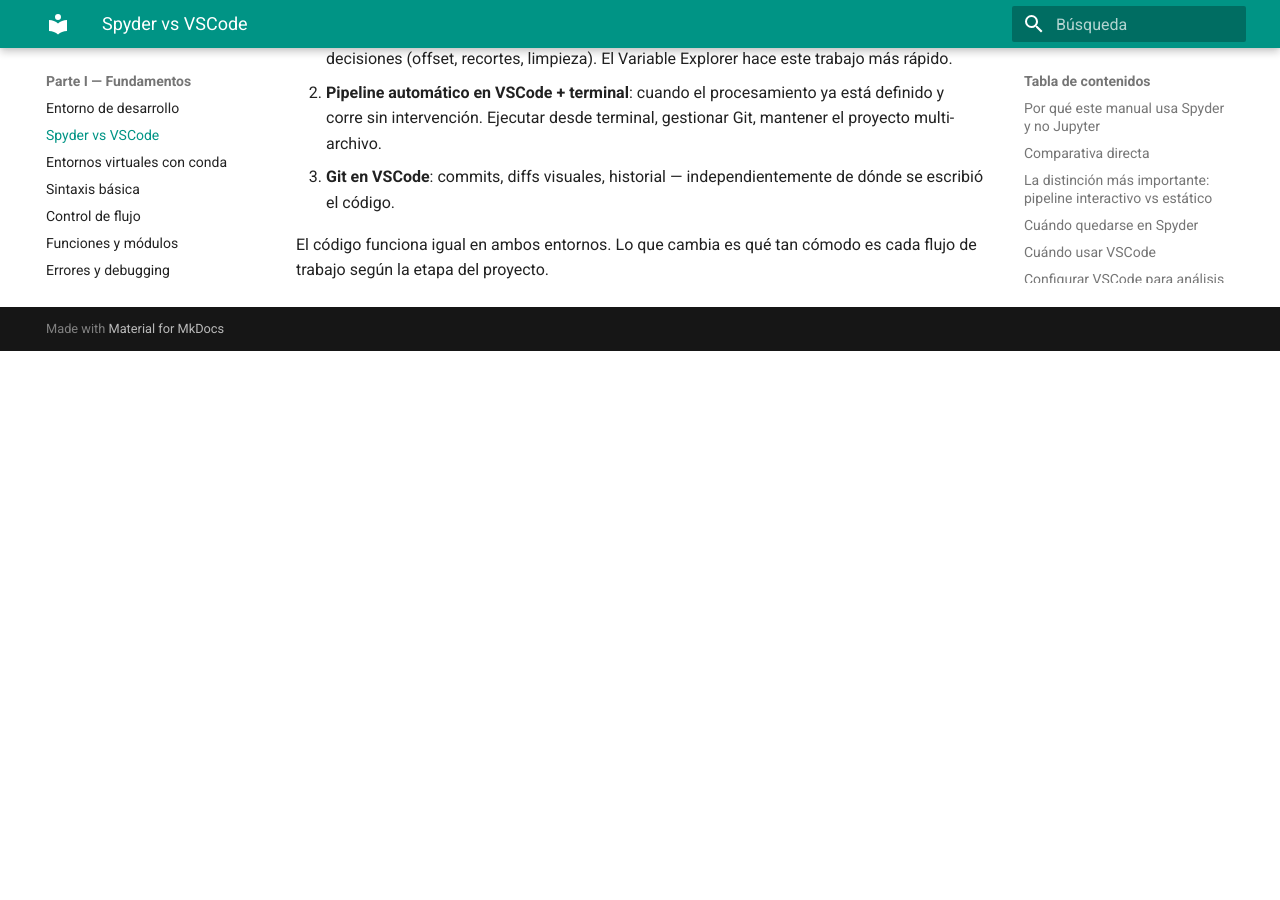
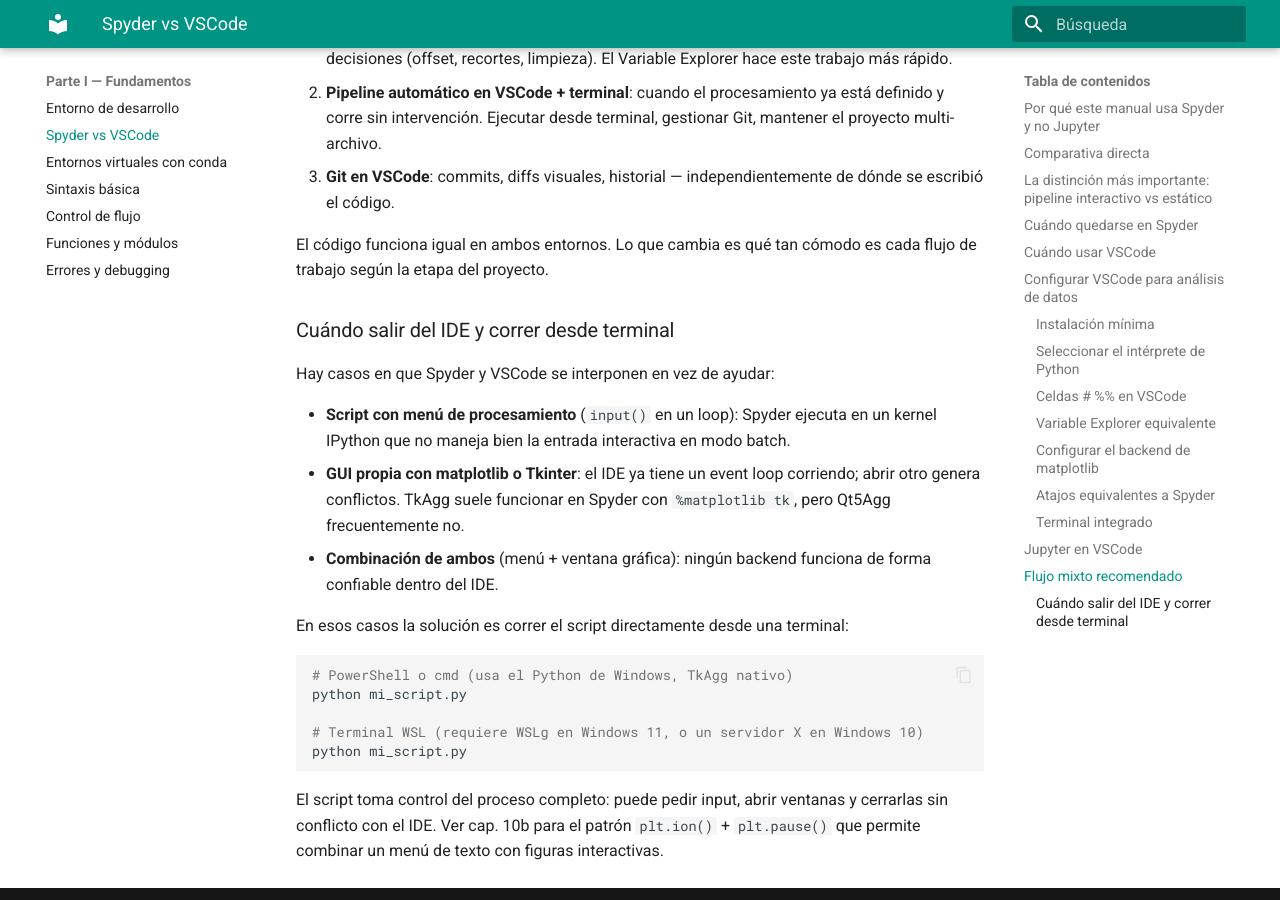
Before and after one commit to TomValderrama/manual-python-oceanografia, an MkDocs documentation site: the page built from docs/parte1/01b_spyder_vs_vscode.md, in a window 1280 px wide and 900 px high, scrolled down 6058 px. Built offline with MkDocs 1.6.1 and Material for MkDocs 9.7.7, drawn with Linux system fonts in a browser that asks for light colours; before the commit the page ends 6409 px from its top, so only the background shows below that.

Commit message:
git add -A + git commit

````diff
--- a/docs/parte1/01b_spyder_vs_vscode.md
+++ b/docs/parte1/01b_spyder_vs_vscode.md
@@ -196,3 +196,23 @@ No es necesario elegir uno y abandonar el otro. La combinación más práctica:
 3. **Git en VSCode**: commits, diffs visuales, historial — independientemente de dónde se escribió el código.
 
 El código funciona igual en ambos entornos. Lo que cambia es qué tan cómodo es cada flujo de trabajo según la etapa del proyecto.
+
+### Cuándo salir del IDE y correr desde terminal
+
+Hay casos en que Spyder y VSCode se interponen en vez de ayudar:
+
+- **Script con menú de procesamiento** (`input()` en un loop): Spyder ejecuta en un kernel IPython que no maneja bien la entrada interactiva en modo batch.
+- **GUI propia con matplotlib o Tkinter**: el IDE ya tiene un event loop corriendo; abrir otro genera conflictos. TkAgg suele funcionar en Spyder con `%matplotlib tk`, pero Qt5Agg frecuentemente no.
+- **Combinación de ambos** (menú + ventana gráfica): ningún backend funciona de forma confiable dentro del IDE.
+
+En esos casos la solución es correr el script directamente desde una terminal:
+
+```bash
+# PowerShell o cmd (usa el Python de Windows, TkAgg nativo)
+python mi_script.py
+
+# Terminal WSL (requiere WSLg en Windows 11, o un servidor X en Windows 10)
+python mi_script.py
+```
+
+El script toma control del proceso completo: puede pedir input, abrir ventanas y cerrarlas sin conflicto con el IDE. Ver cap. 10b para el patrón `plt.ion()` + `plt.pause()` que permite combinar un menú de texto con figuras interactivas.
````
Also changed, not shown: docs/parte1/04b_debugging.md (+5 -5 lines), 1 other file.
